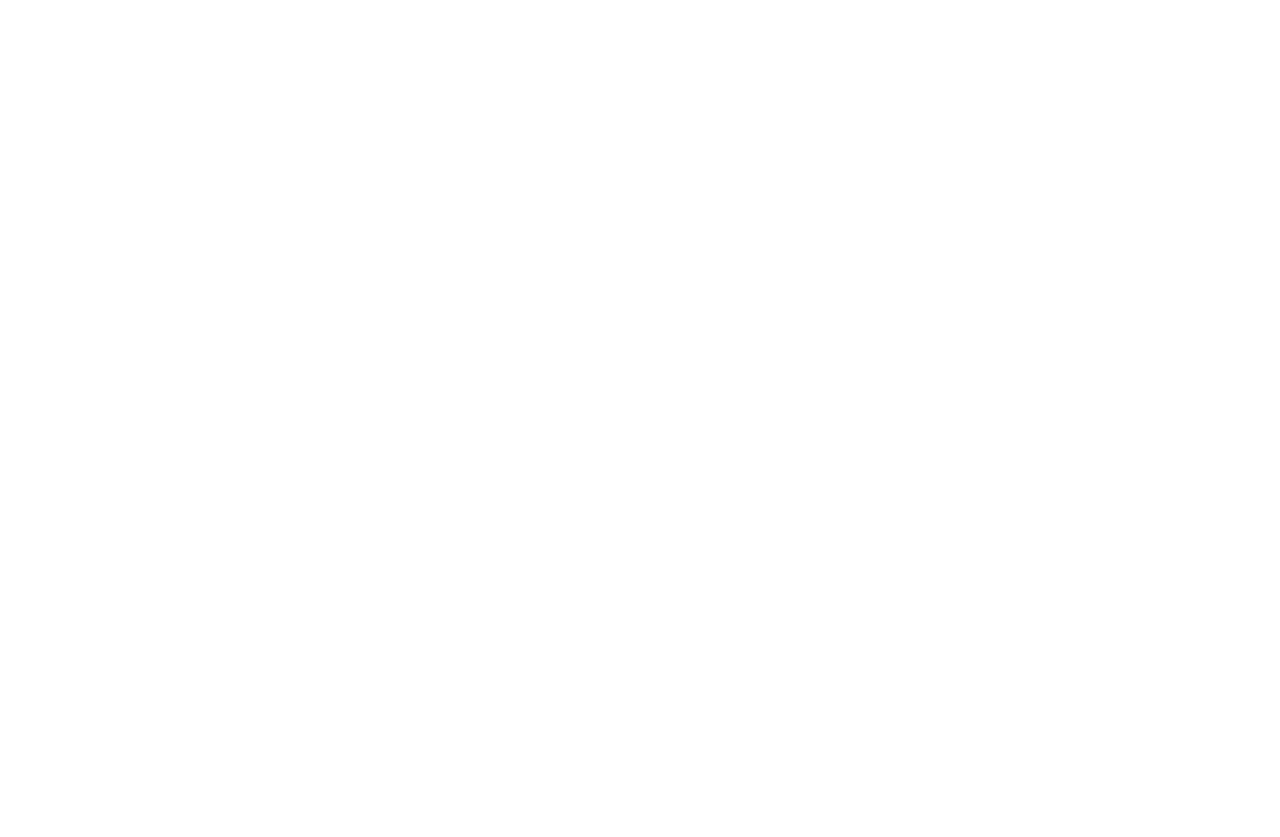
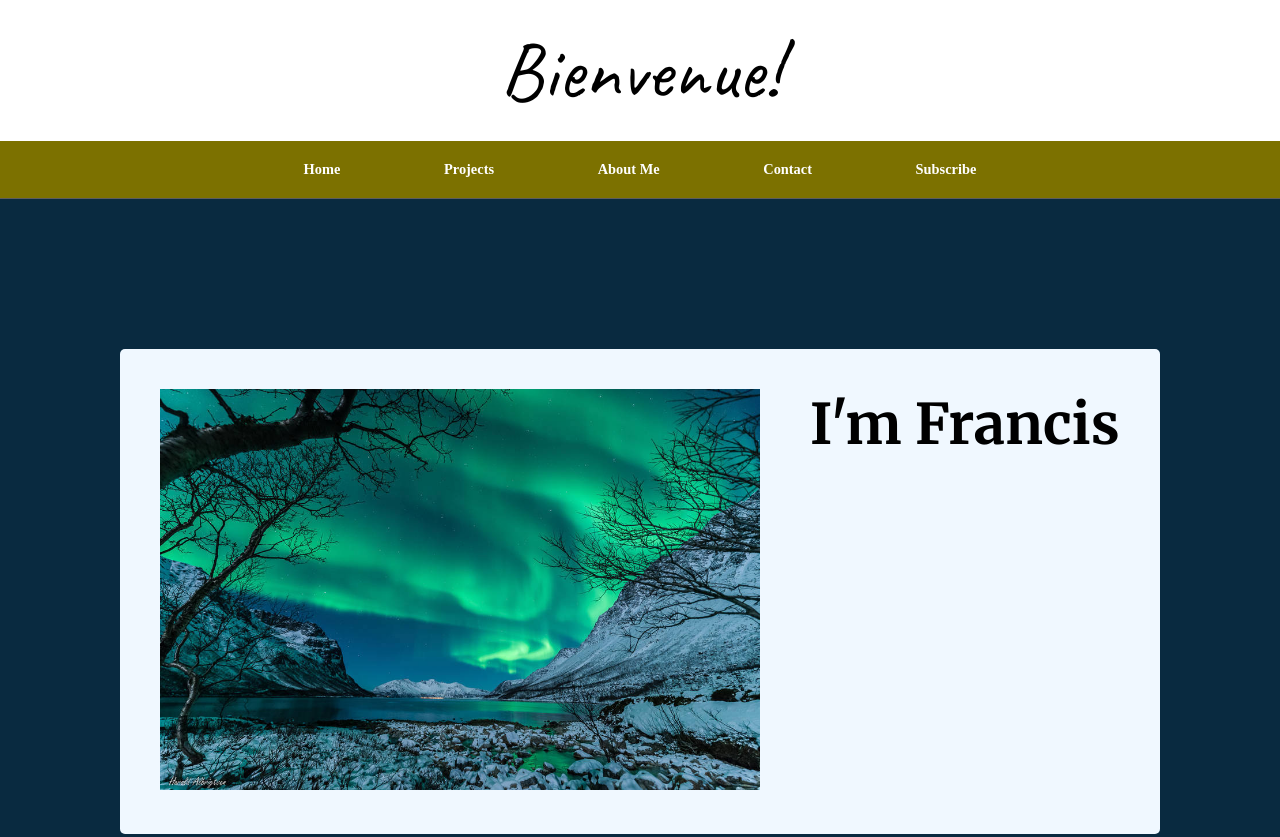
Before and after one commit to francisisip/portfolio, a plain HTML site: page index.html in a window 1280 px wide. Shown: the top 837 px of the page. Before the commit the page ends 800 px from the top, so only its background shows below. Drawn offline with Linux system fonts and the light colour scheme; a web font is replaced by a local one.

Commit message:
added navbar, 5 boxes, 1 inner box

```diff
--- a/index.html
+++ b/index.html
@@ -1,9 +1,46 @@
 <!DOCTYPE html>
 <html>
-    <head>
+  <head>
+    <title>Isip.</title>
+    <link rel="stylesheet" href="styles/homepage.css">
+    <link rel="icon" type="image/x-icon" href="images/icon.png">
+  </head>
+  <body>
+    <div id="top-navbar">
+      <span class="welcome">Bienvenue!</span>
+    </div>
+    <div id="navbar">
+      <div class="nav-option">
+        <a href="#one" class="nav-margin">Home</a>
+        <a href="#two" class="nav-margin">Projects</a>
+        <a href="#three" class="nav-margin">About Me</a>
+        <a href="#four" class="nav-margin">Contact</a>
+        <a href="#five" class="nav-margin">Subscribe</a>
+      </div>
+    </div>
+    <div id="one" class="outer-box">
+      <div class="inner-box">
+        <div id="media">
+          <img src="images/placeholder.jpg" width="600px">
+        </div>
+        <div id="fbox-desc">
+          <span class="name">I'm Francis</span>
+        </div>
+      </div>
 
-    </head>
-    <body>
+    </div>
+    <div id="two" class="outer-box">
 
-    </body>
+    </div>
+    <div id="three" class="outer-box">
+
+    </div>
+    <div id="four" class="outer-box">
+
+    </div>
+
+    <div id="five" class="outer-box">
+
+    </div>
+  </body>
 </html>
--- /dev/null
+++ b/styles/homepage.css
@@ -0,0 +1,107 @@
+@import url('https://fonts.googleapis.com/css2?family=Abhaya+Libre:wght@400;500;700&family=Barlow:ital,wght@0,300;0,400;0,700;1,300;1,400;1,700&family=Caveat&family=Merriweather:ital,wght@0,300;0,400;0,700;1,300;1,400;1,700;1,900&display=swap');
+
+:root {
+    --heading: 'Merriweather', serif;
+    --sub-heading: 'Abhaya Libre', serif;
+    --body: 'Barlow', sans-serif;
+    --primary: #092A40;
+    --secondary: #7C7100;
+}
+
+body {
+    margin: 0;
+    padding: 0;
+}
+
+a, a:visited, a:hover, a:active {
+    color: inherit;
+    text-decoration: none;
+}
+
+#top-navbar, #navbar {
+    text-align: center;
+    padding: 20px;
+}
+
+#top-navbar {
+    position: sticky;
+    background-color: white;
+    color: black;
+}
+
+#navbar {
+    position: sticky;
+    top: 0;
+    background-color: var(--secondary);
+    color: white;
+    height: 17px;
+    border-bottom: solid 1px rgb(93,93,93);
+}
+
+.welcome {
+    font-family: 'Caveat', cursive;
+    font-size: 5rem;
+}
+
+.nav-option {
+    font-family: var(--sub-heading);
+    font-size: 0.9rem;
+    font-weight: 700;
+}
+
+.nav-margin {
+    margin-left: 30px;
+    margin-right: 30px;
+    padding: 20px;
+}
+
+.nav-margin:hover {
+    background-color: rgb(62, 62, 62, 0.1);
+    cursor: pointer;
+}
+
+#one {
+    background-color: var(--primary);
+}
+
+#two {
+    background-color: beige;
+}
+
+#three {
+    background-color: white;
+}
+
+#four {
+    background-color: black;
+}
+
+#five {
+    background-color: var(--primary);
+}
+
+.outer-box {
+    height: 750px;
+    box-sizing: border-box;
+    padding-top: 150px;
+}
+
+.inner-box {
+    display: flex;
+    background-color: aliceblue;
+    border-radius: 5px;
+    padding: 40px;
+    margin: auto;
+    width: 75vw;
+}
+
+#fbox-desc {
+    margin-left: 50px;
+}
+
+.name {
+    font-family: var(--heading);
+    color: black;
+    font-size: 56px;
+    font-weight: 700;
+}
```
Also changed, not shown: images/placeholder.jpg (added).
